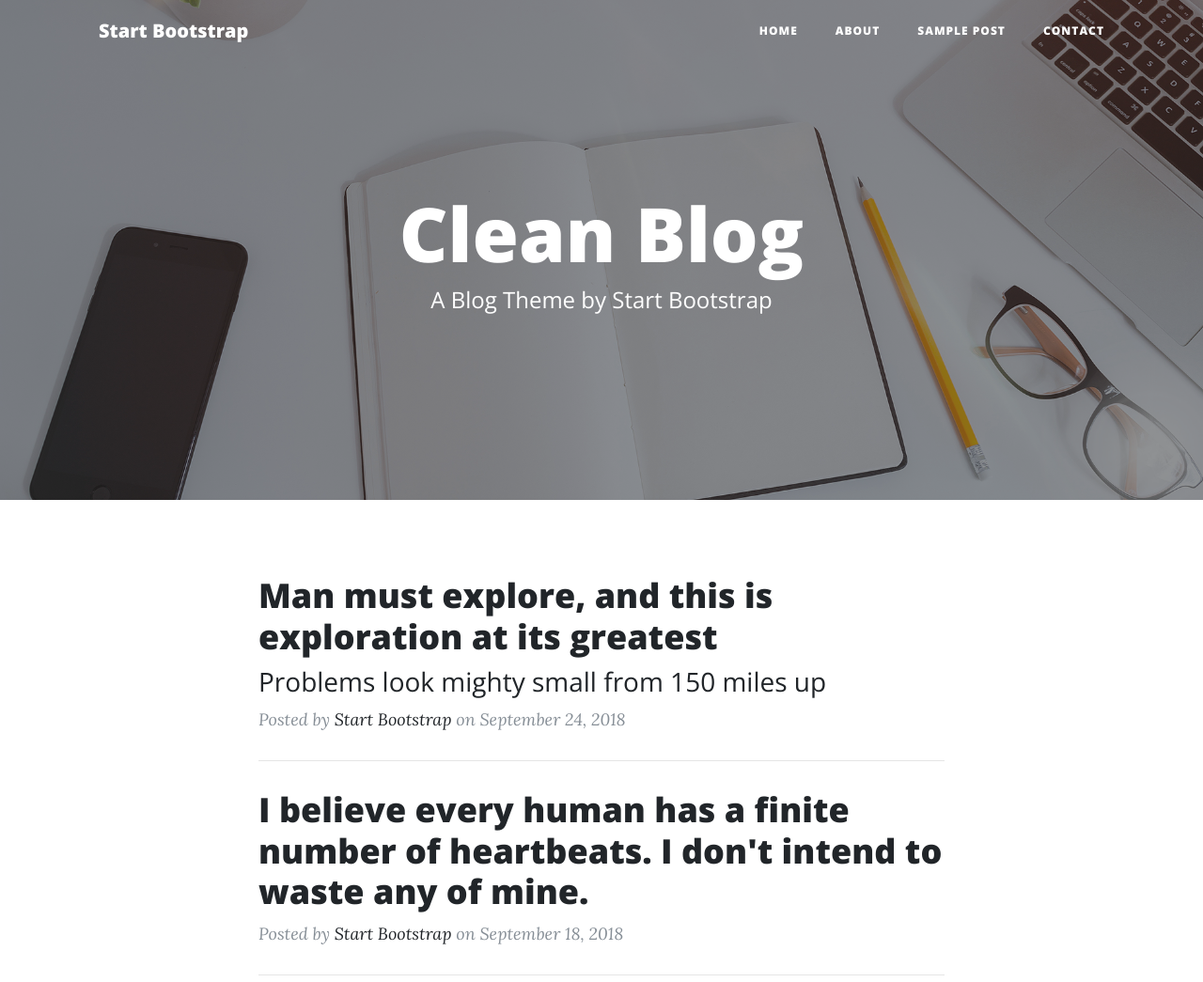
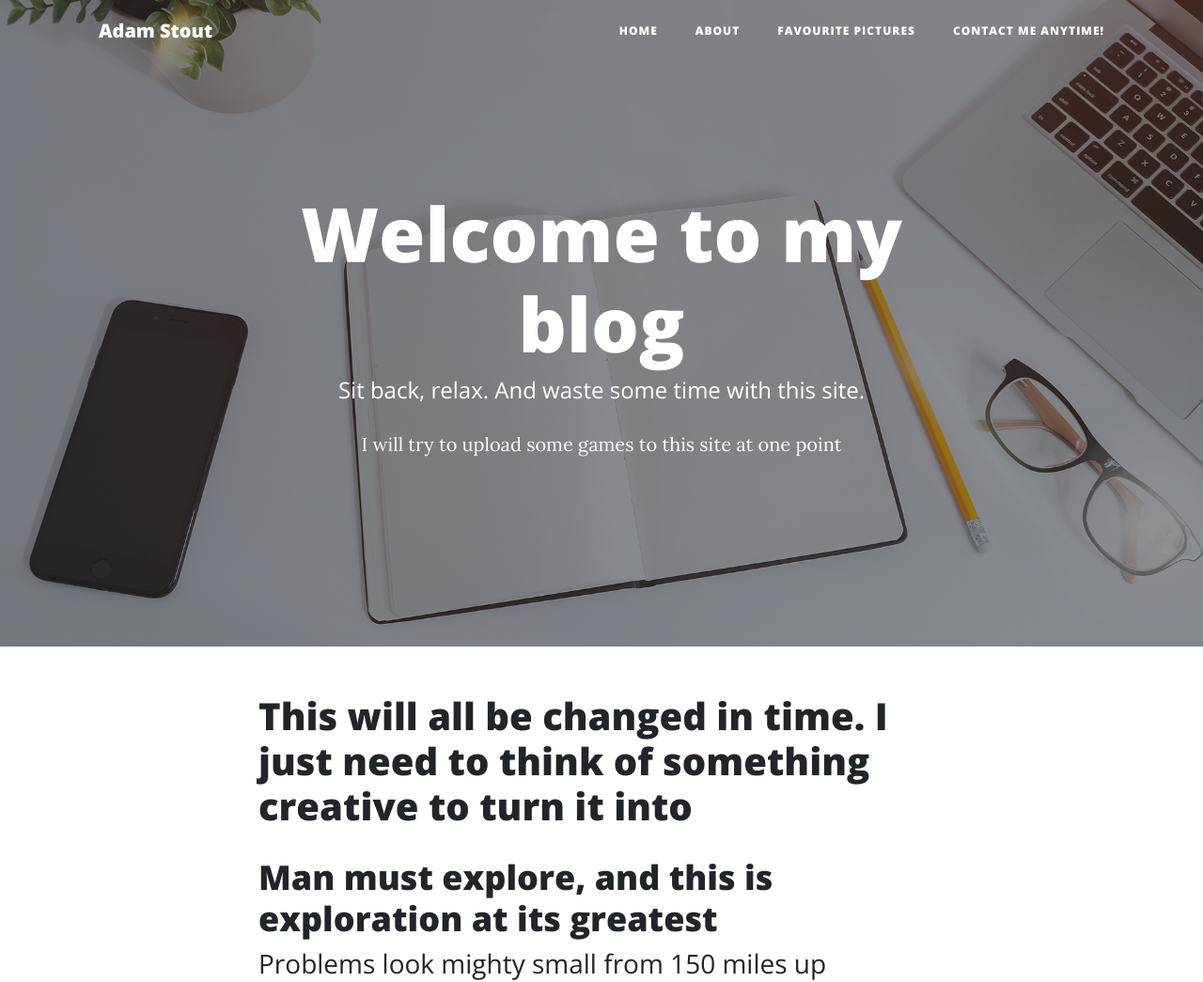
Before and after one commit to adamstout95/blog.io, a website: page index.html in a window 1280 px wide. Shown: the top 1045 px of the page at 94% size. Drawn offline with nearby package versions, Linux system fonts and the light colour scheme.

Commit message:
Update index.html
Added some more information. Still lots of work needed.

```diff
--- a/index.html
+++ b/index.html
@@ -8,7 +8,7 @@
     <meta name="description" content="">
     <meta name="author" content="">
 
-    <title>Clean Blog - Start Bootstrap Theme</title>
+    <title>My Blog</title>
 
     <!-- Bootstrap core CSS -->
     <link href="vendor/bootstrap/css/bootstrap.min.css" rel="stylesheet">
@@ -28,7 +28,7 @@
     <!-- Navigation -->
     <nav class="navbar navbar-expand-lg navbar-light fixed-top" id="mainNav">
       <div class="container">
-        <a class="navbar-brand" href="index.html">Start Bootstrap</a>
+        <a class="navbar-brand" href="index.html">Adam Stout</a>
         <button class="navbar-toggler navbar-toggler-right" type="button" data-toggle="collapse" data-target="#navbarResponsive" aria-controls="navbarResponsive" aria-expanded="false" aria-label="Toggle navigation">
           Menu
           <i class="fas fa-bars"></i>
@@ -42,10 +42,10 @@
               <a class="nav-link" href="about.html">About</a>
             </li>
             <li class="nav-item">
-              <a class="nav-link" href="post.html">Sample Post</a>
+              <a class="nav-link" href="post.html">Favourite Pictures</a>
             </li>
             <li class="nav-item">
-              <a class="nav-link" href="contact.html">Contact</a>
+              <a class="nav-link" href="contact.html">Contact Me Anytime!</a>
             </li>
           </ul>
         </div>
@@ -59,8 +59,8 @@
         <div class="row">
           <div class="col-lg-8 col-md-10 mx-auto">
             <div class="site-heading">
-              <h1>Clean Blog</h1>
-              <span class="subheading">A Blog Theme by Start Bootstrap</span>
+              <h1>Welcome to my blog</h1>
+              <span class="subheading">Sit back, relax. And waste some time with this site.</span><br><span>I will try to upload some games to this site at one point</span>
             </div>
           </div>
         </div>
@@ -73,6 +73,7 @@
         <div class="col-lg-8 col-md-10 mx-auto">
           <div class="post-preview">
             <a href="post.html">
+			  <h1>This will all be changed in time. I just need to think of something creative to turn it into</h1>
               <h2 class="post-title">
                 Man must explore, and this is exploration at its greatest
               </h2>
@@ -126,6 +127,7 @@
           <hr>
           <!-- Pager -->
           <div class="clearfix">
+			<!-- The href needs to be changed to something that will take me to a previous page. Maybe there is a function for that -->
             <a class="btn btn-primary float-right" href="#">Older Posts &rarr;</a>
           </div>
         </div>
@@ -149,7 +151,7 @@
                 </a>
               </li>
               <li class="list-inline-item">
-                <a href="#">
+                <a href="https://www.facebook.com/Adam.Stout.321">
                   <span class="fa-stack fa-lg">
                     <i class="fas fa-circle fa-stack-2x"></i>
                     <i class="fab fa-facebook-f fa-stack-1x fa-inverse"></i>
@@ -157,7 +159,7 @@
                 </a>
               </li>
               <li class="list-inline-item">
-                <a href="#">
+                <a href="https://github.com/adamstout95">
                   <span class="fa-stack fa-lg">
                     <i class="fas fa-circle fa-stack-2x"></i>
                     <i class="fab fa-github fa-stack-1x fa-inverse"></i>
@@ -165,7 +167,7 @@
                 </a>
               </li>
             </ul>
-            <p class="copyright text-muted">Copyright &copy; Your Website 2018</p>
+		<!-- <p class="copyright text-muted">Copyright &copy; Your Website 2018</p> -->
           </div>
         </div>
       </div>
```
